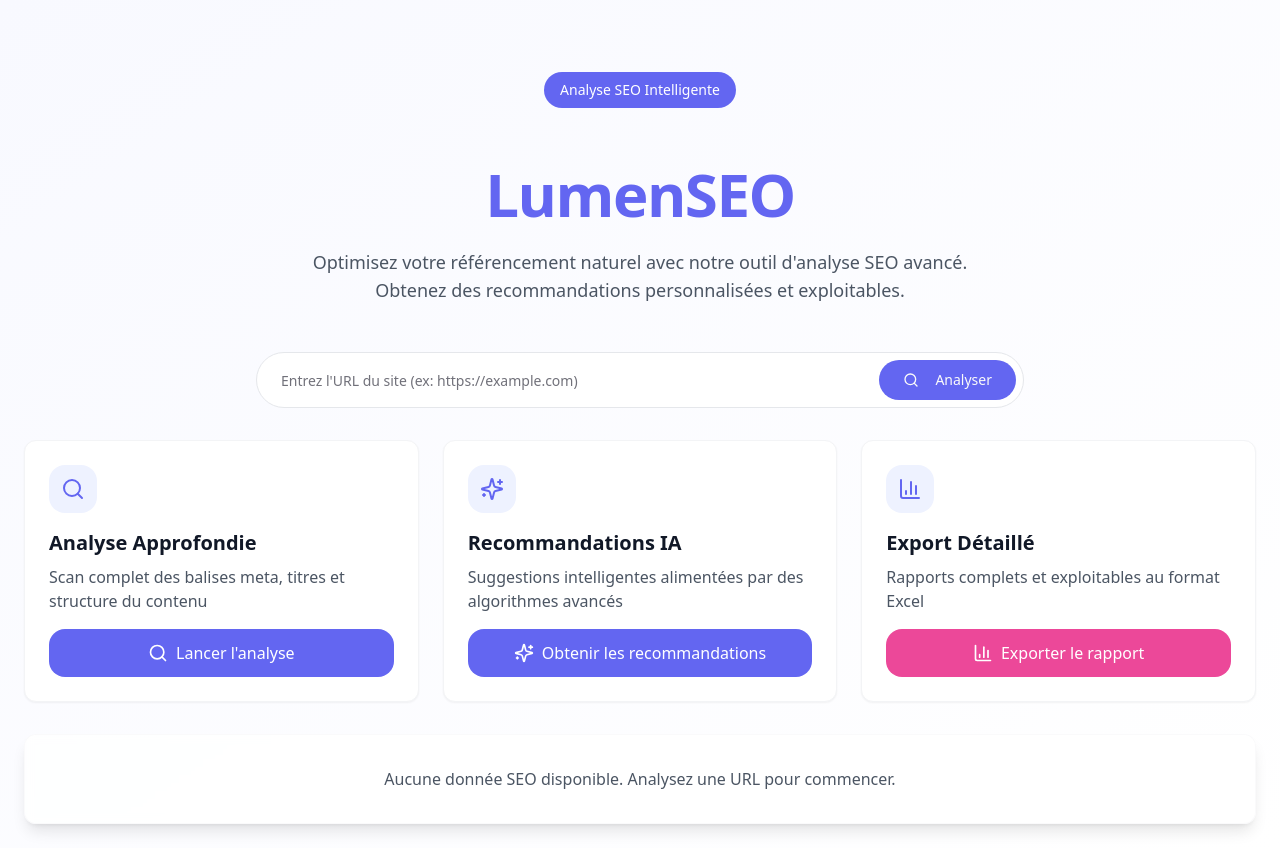
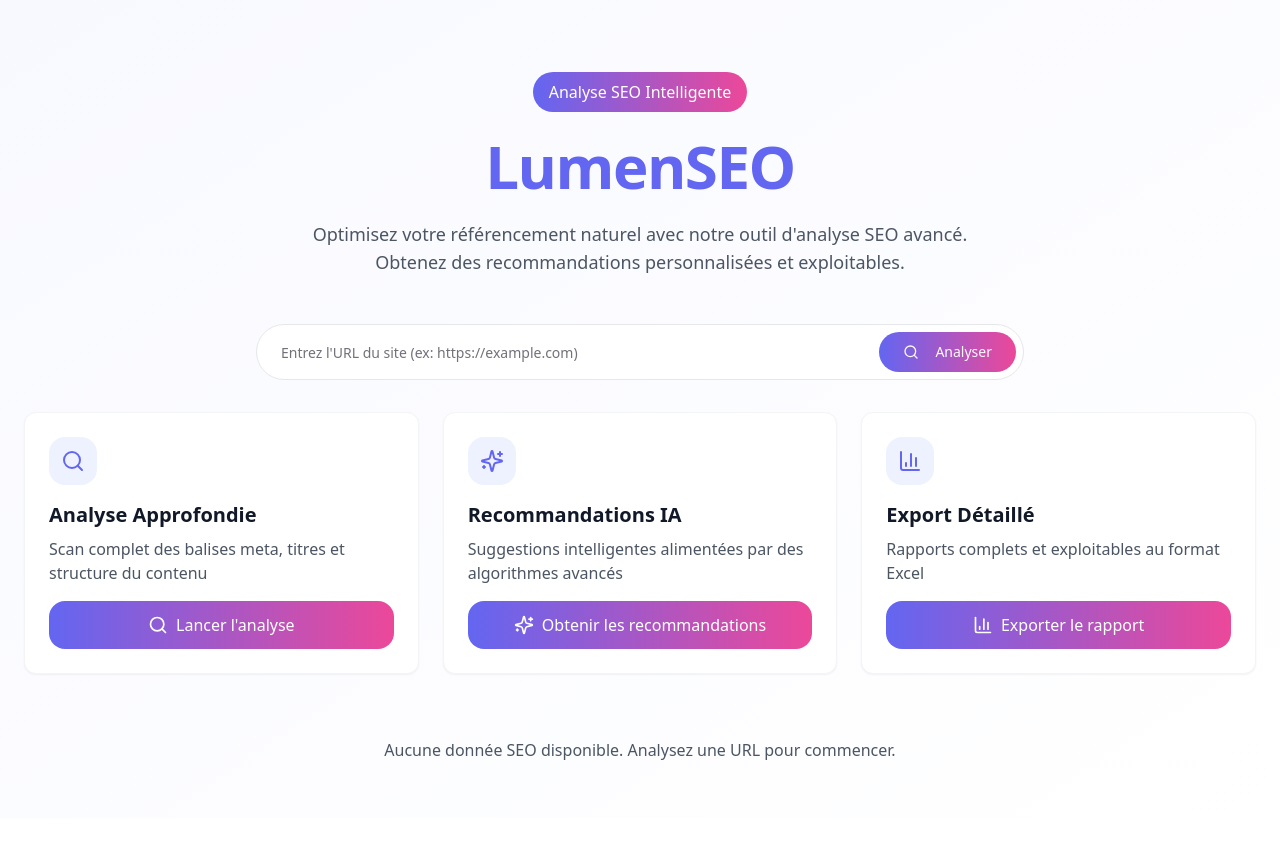
Before and after one commit to Hugonnet/seoptimiz-new, a React (Vite) app: page / in a window 1280 px wide. After the commit the page ends 818 px from the top, so only its background shows below. Built offline with nearby package versions, Linux system fonts and the light colour scheme.

Commit message:
Add gradient to buttons
Implement a blue to pink gradient for all buttons in the application to enhance visual appeal.
[skip gpt_engineer]

```diff
--- a/src/components/URLForm.tsx
+++ b/src/components/URLForm.tsx
@@ -64,7 +64,7 @@ export function URLForm() {
         <Button
           type="submit"
           disabled={isLoading}
-          className="absolute right-2 top-2 rounded-full bg-[#6366F1] hover:bg-[#5558E3] h-10 px-6"
+          className="absolute right-2 top-2 rounded-full gradient-button h-10 px-6"
         >
           <Search className="mr-2 h-4 w-4" />
           {isLoading ? "Analyse en cours..." : "Analyser"}
--- a/src/index.css
+++ b/src/index.css
@@ -34,8 +34,8 @@
     @apply bg-background text-foreground antialiased;
   }
 
-  .glass-card {
-    @apply bg-white/80 backdrop-blur-sm border border-gray-200/20 shadow-lg;
+  .gradient-button {
+    @apply bg-gradient-to-r from-[#6366F1] to-[#EC4899] hover:opacity-90 text-white transition-all duration-200;
   }
 
   .animate-in {
--- a/src/pages/Index.tsx
+++ b/src/pages/Index.tsx
@@ -14,7 +14,7 @@ const Index = () => {
           transition={{ duration: 0.5 }}
           className="text-center space-y-6 pt-12"
         >
-          <div className="inline-flex items-center px-4 py-2 rounded-full bg-[#6366F1] text-white font-medium text-sm mb-8">
+          <div className="inline-flex items-center px-4 py-2 rounded-full gradient-button">
             Analyse SEO Intelligente
           </div>
 
@@ -43,7 +43,7 @@ const Index = () => {
               </div>
               <h3 className="text-xl font-semibold mb-2 text-gray-900">Analyse Approfondie</h3>
               <p className="text-gray-600">Scan complet des balises meta, titres et structure du contenu</p>
-              <button className="w-full mt-4 flex items-center justify-center gap-2 bg-[#6366F1] text-white rounded-lg py-3 px-4 hover:bg-[#5558E3] transition-colors">
+              <button className="w-full mt-4 flex items-center justify-center gap-2 gradient-button rounded-lg py-3 px-4">
                 <Search className="w-5 h-5" />
                 Lancer l'analyse
               </button>
@@ -55,7 +55,7 @@ const Index = () => {
               </div>
               <h3 className="text-xl font-semibold mb-2 text-gray-900">Recommandations IA</h3>
               <p className="text-gray-600">Suggestions intelligentes alimentées par des algorithmes avancés</p>
-              <button className="w-full mt-4 flex items-center justify-center gap-2 bg-[#6366F1] text-white rounded-lg py-3 px-4 hover:bg-[#5558E3] transition-colors">
+              <button className="w-full mt-4 flex items-center justify-center gap-2 gradient-button rounded-lg py-3 px-4">
                 <Sparkles className="w-5 h-5" />
                 Obtenir les recommandations
               </button>
@@ -67,7 +67,7 @@ const Index = () => {
               </div>
               <h3 className="text-xl font-semibold mb-2 text-gray-900">Export Détaillé</h3>
               <p className="text-gray-600">Rapports complets et exploitables au format Excel</p>
-              <button className="w-full mt-4 flex items-center justify-center gap-2 bg-[#EC4899] text-white rounded-lg py-3 px-4 hover:bg-[#D03A87] transition-colors">
+              <button className="w-full mt-4 flex items-center justify-center gap-2 gradient-button rounded-lg py-3 px-4">
                 <BarChart3 className="w-5 h-5" />
                 Exporter le rapport
               </button>
@@ -79,6 +79,6 @@ const Index = () => {
       </div>
     </div>
   );
-};
+}
 
 export default Index;
```
